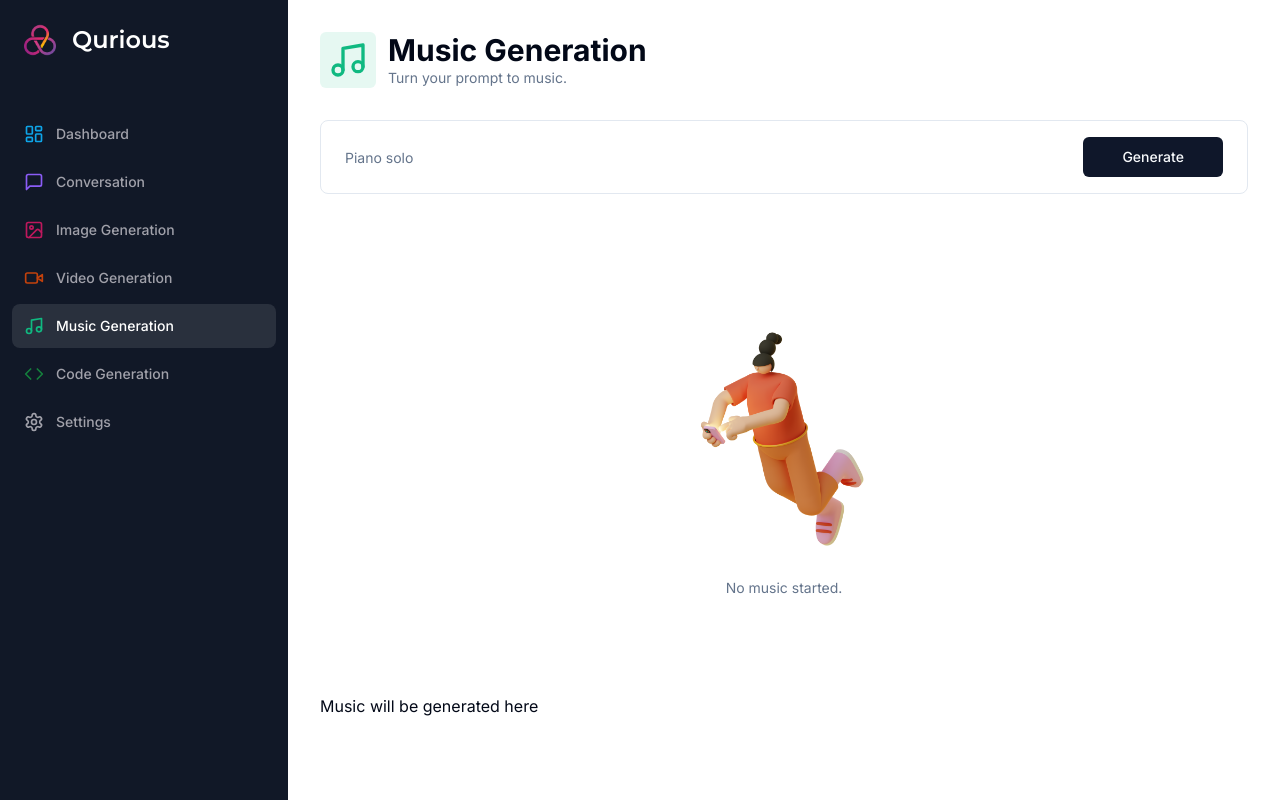
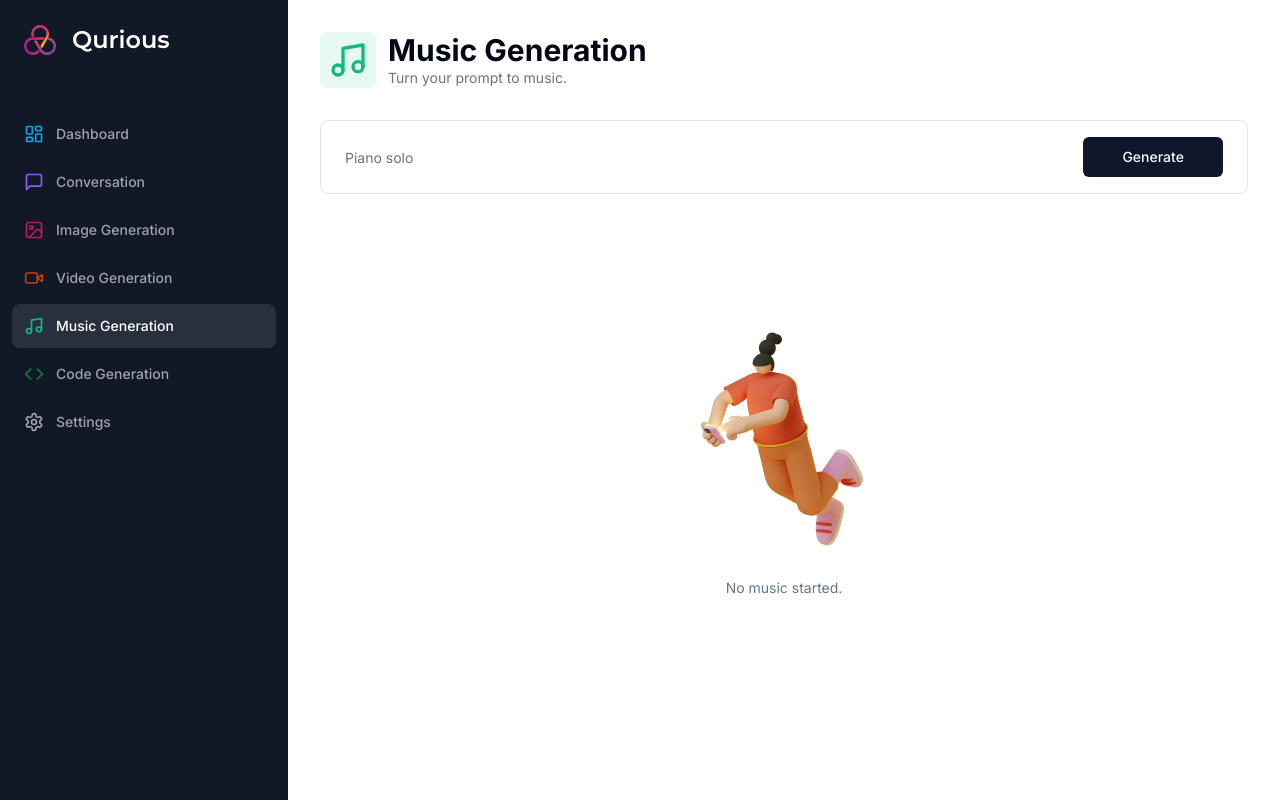
Before and after one commit to PavankumarUppar/Qurious, a Next.js app: page /music in a window 1280 px wide. Built offline with nearby package versions, Linux system fonts and the light colour scheme.

Commit message:
new: audio handling in the music page

```diff
--- a/app/(dashboard)/(routes)/music/page.tsx
+++ b/app/(dashboard)/(routes)/music/page.tsx
@@ -108,9 +108,11 @@ const MusicPage = () => {
                     {!music && !isLoading && (
                         <Empty label="No music started." />
                     )}
-                    <div>
-                        Music will be generated here
-                    </div>
+                    {music && (
+                        <audio controls className="w-full mt-8">
+                            <source src={music} />
+                        </audio>
+                    )}
                 </div>
             </div>
         </div>
```
